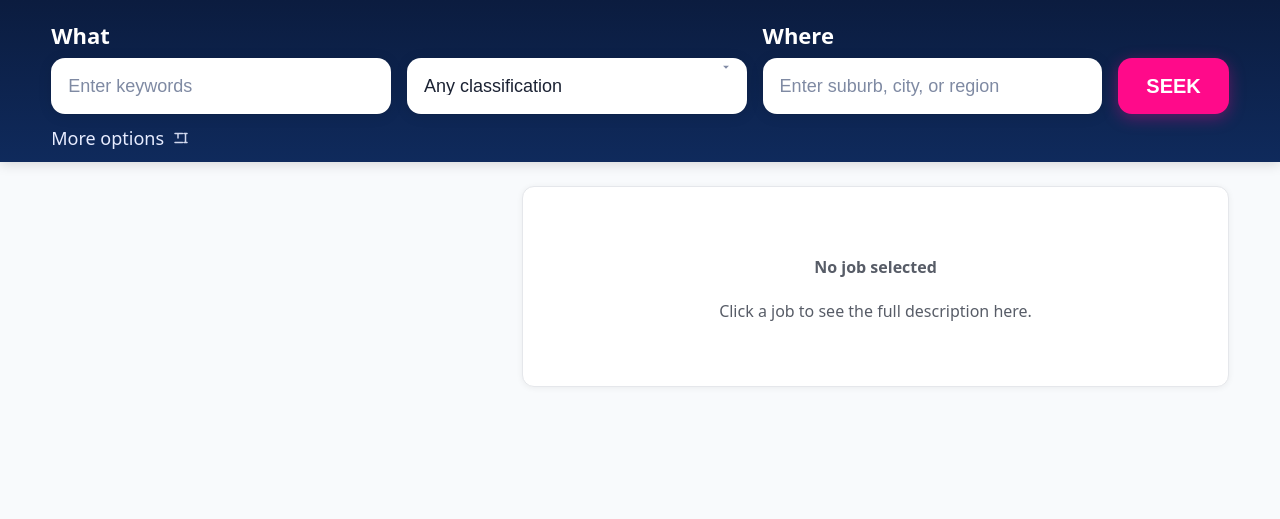
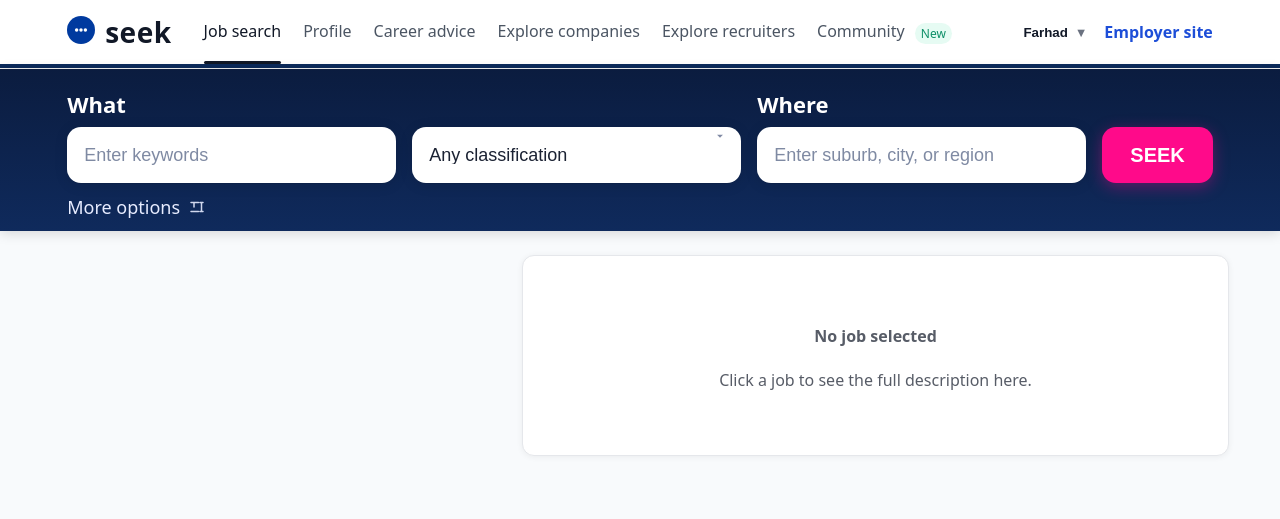
Before and after one commit to FarhadZafari/AIAgentExample, a Flask app: page / in a window 1280 px wide. Shown: the top 519 px of the page. Run offline with Flask 3, Linux system fonts and the light colour scheme.

Commit message:
Add the top bar to html page.

```diff
--- a/static/css/style.css
+++ b/static/css/style.css
@@ -1,3 +1,77 @@
+/* Global SEEK-like header */
+.globalbar {
+  background: #fff;
+  border-bottom: 1px solid rgba(0,0,0,0.06);
+}
+.globalbar .rule { height: 4px; background: #0b2a5b; } /* thin navy bar */
+.globalbar-inner {
+  display: flex;
+  align-items: center;
+  gap: 24px;
+  min-height: 64px;
+}
+
+/* Brand */
+.brand { display: flex; align-items: center; gap: 10px; text-decoration: none; }
+.logo svg circle:first-child { fill: #003a9f; }         /* blue disc */
+.logo-dot { fill: #ffffff; }                            /* white dots */
+.wordmark { font-size: 28px; font-weight: 700; color: #111827; letter-spacing: 0.5px; }
+
+/* Primary nav */
+.globalnav { display: flex; gap: 22px; margin-left: 8px; flex: 1; }
+.navlink {
+  color: #4b5563;
+  text-decoration: none;
+  font-weight: 500;
+  padding: 6px 0;
+  position: relative;
+}
+.navlink:hover { color: #111827; }
+.navlink.is-active { color: #111827; }
+.navlink.is-active::after {
+  content: "";
+  position: absolute;
+  left: 0; right: 0; bottom: -14px;
+  height: 3px; background: #111827; border-radius: 2px;
+}
+
+/* "New" pill */
+.badge {
+  display: inline-block;
+  font-size: 12px;
+  padding: 2px 6px;
+  border-radius: 12px;
+  background: #e6fbf3;
+  color: #0f8f68;
+  margin-left: 6px;
+  vertical-align: middle;
+}
+
+/* Right-side actions */
+.global-actions { display: flex; align-items: center; gap: 18px; }
+.btn-ghost {
+  background: transparent;
+  border: none;
+  color: #111827;
+  font-weight: 600;
+  cursor: default;
+  padding: 6px 2px;
+}
+.caret { margin-left: 6px; color: #6b7280; }
+.employer-link {
+  color: #1d4ed8;
+  font-weight: 700;
+  text-decoration: none;
+}
+.employer-link:hover { text-decoration: underline; }
+
+/* Container helper (if you don't already have one) */
+.container {
+  max-width: 1200px;
+  margin: 0 auto;
+  padding: 0 16px;
+}
+
 :root{
   --navy:#0b1c3f;
   --navy-2:#0f2a5c;
--- a/templates/index.html
+++ b/templates/index.html
@@ -7,8 +7,44 @@
   <link rel="stylesheet" href="{{ url_for('static', filename='css/style.css') }}">
 </head>
 <body>
-  <!-- Top search bar -->
-  <header class="topbar">
+
+  <!-- Global top nav (SEEK-like) -->
+  <header class="globalbar">
+    <div class="container globalbar-inner">
+      <a href="#" class="brand" aria-label="seek home">
+        <!-- Simple placeholder logo -->
+        <span class="logo" aria-hidden="true">
+          <svg viewBox="0 0 32 32" width="28" height="28" role="img">
+            <circle cx="16" cy="16" r="16" />
+            <circle cx="11" cy="16" r="2" class="logo-dot"/>
+            <circle cx="16" cy="16" r="2" class="logo-dot"/>
+            <circle cx="21" cy="16" r="2" class="logo-dot"/>
+          </svg>
+        </span>
+        <span class="wordmark">seek</span>
+      </a>
+
+      <nav class="globalnav" aria-label="Primary">
+        <a class="navlink is-active" href="#">Job search</a>
+        <a class="navlink" href="#">Profile</a>
+        <a class="navlink" href="#">Career advice</a>
+        <a class="navlink" href="#">Explore companies</a>
+        <a class="navlink" href="#">Explore recruiters</a>
+        <a class="navlink" href="#">Community <span class="badge">New</span></a>
+      </nav>
+
+      <div class="global-actions">
+        <button class="user btn-ghost" aria-haspopup="menu" aria-expanded="false">
+          Farhad <span class="caret" aria-hidden="true">▾</span>
+        </button>
+        <a class="employer-link" href="#">Employer site</a>
+      </div>
+    </div>
+    <div class="rule"></div>
+  </header>
+
+  <!-- Search bar (kept from your original file) -->
+  <section class="topbar">
     <div class="container">
       <form class="search" role="search">
         <div class="field">
@@ -43,7 +79,7 @@
         </svg>
       </a>
     </div>
-  </header>
+  </section>
 
   <main class="content container results-grid">
     <!-- LEFT: job list -->
```
